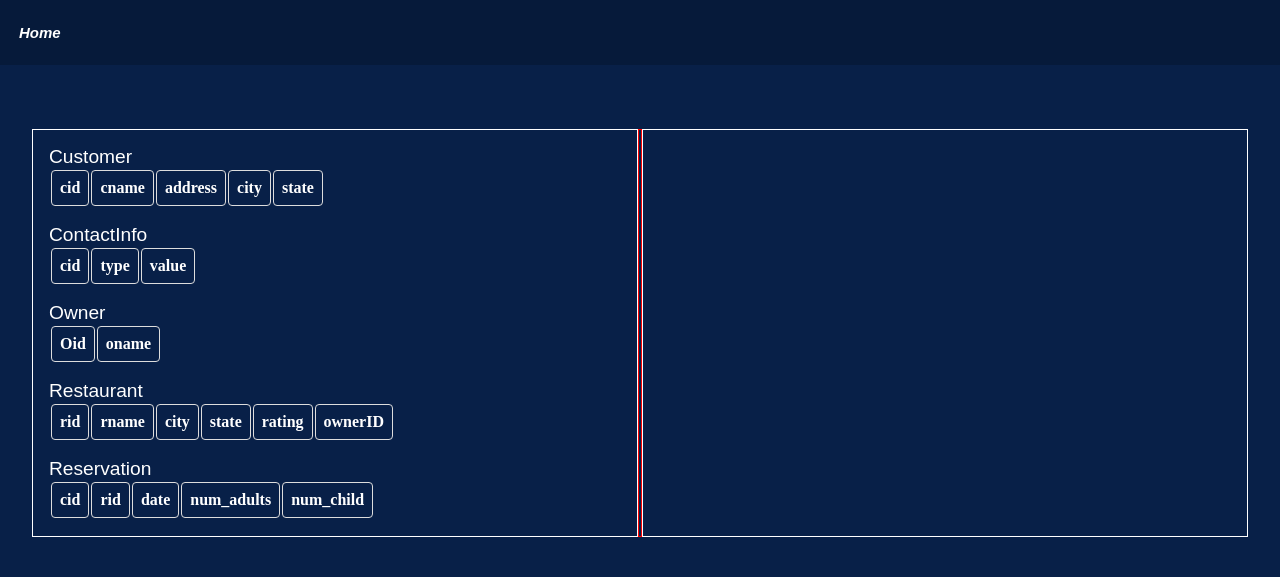
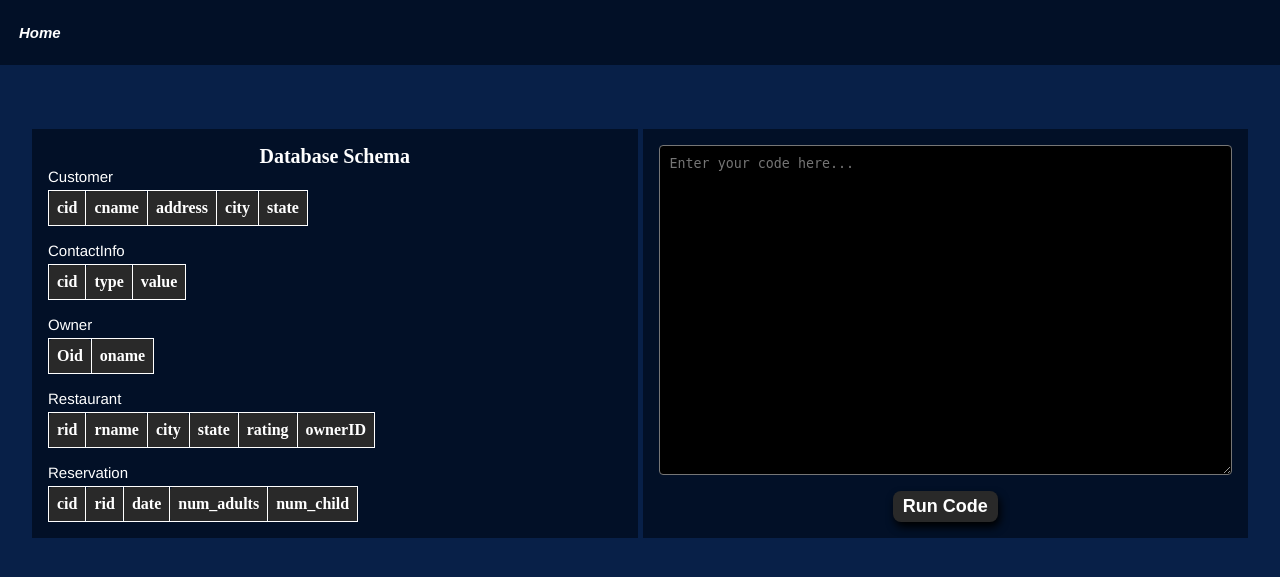
Before and after one commit to AuricFox/Skylar, a Flask app: page / in a window 1280 px wide. Shown: the top 577 px of the page. Run offline with Flask 3, Linux system fonts and the light colour scheme; lists and menus that the app fills with data are empty; parts of the project's set-up code (start-up, migrations or seed data) failed here and were passed over; some libraries are stand-ins or nearby versions.

Commit message:
Setting up code editor

```diff
--- a/static/css/base.css
+++ b/static/css/base.css
@@ -43,7 +43,7 @@ body {
 #nav-bar {
     padding: 10px 0px 10px 5px;
     margin-bottom: 1rem;
-    background-color: rgba(0, 0, 0, 0.2);
+    background-color: #021027;
     display: flex;
     flex-direction: row;
 }
@@ -116,8 +116,8 @@ body {
 }
 
 #schema, #terminal {
+    background-color: #021027;
     padding: 1rem;
-    border: 1px solid white;
     width: 50%;
 }
 
@@ -125,13 +125,26 @@ body {
     width: 5px;
     height: 100;
     cursor: ew-resize;
-    border: 1px solid red;
 }
 
+.title {
+    color: #FFFFFF;
+    font-size: 20px;
+    font-weight: bold;
+    text-align: center;
+}
+
+/* ========== Table ========== */
+
 .table-name {
-    font-size: larger;
+    font-size: 15px;
     color: #FFFFFF;
-    font-family: fantasy;
+    font-family:'Franklin Gothic Medium', 'Arial Narrow', Arial, sans-serif;
+    margin-bottom: 5px;
+}
+
+table {
+    border-collapse: collapse;
 }
 
 table:not(:last-child) {
@@ -141,7 +154,48 @@ table:not(:last-child) {
 th {
     color:#FFFFFF;
     text-align: left;
-    border: 1px solid #ddd;
     border-radius: 4px;
+    border: 1px solid #FFFFFF;
     padding: 8px;
+    background-color: #292929;
 }
+
+/* ========== Terminal ========== */
+
+form {
+    display: flex;
+    flex-direction: column;
+    align-items: center;
+    height: 100%;
+}
+
+textarea {
+    padding: 10px;
+    background-color: #000000;
+    border-radius: 4px;
+    height: 90%;
+    min-height: 10%;
+    min-width: 100%;
+    max-width: 100%;
+    color:#FFFFFF;
+}
+
+button {
+    box-shadow: 2px 5px 8px #000;
+    margin-top: 1rem;
+    padding: 5px 10px;
+    width: fit-content;
+    background-color: #292929;
+    border-radius: 8px;
+    border: none;
+    color: #FFFFFF;
+    font-size: large;
+    font-weight: bold;
+}
+
+button:hover {
+    transition: background-color 0.3s ease-in-out;
+    cursor: pointer;
+    background-color: #FFFFFF;
+    color: #000;
+}
--- a/templates/base.html
+++ b/templates/base.html
@@ -5,10 +5,10 @@
     <meta charset="utf-8">
     <meta name="title" content="">
     <meta name="keywords" content="">
+    <meta name="viewport" content="width=device-width, initial-scale=1.0">
     <title>{% block title %}{% endblock %}</title>
     <link rel="stylesheet" type="text/css" href="{{ url_for('static', filename='css/base.css') }}">
     <script src="https://code.jquery.com/jquery-3.6.4.min.js"></script>
-    <script src="https://code.jquery.com/ui/1.12.1/jquery-ui.js"></script>
     {% block head %}{% endblock %}
 </head>
 
--- a/templates/home.html
+++ b/templates/home.html
@@ -7,7 +7,7 @@
 
 <div  class="section">
     <div id="schema">
-        <!-- Place DB Schema Here-->
+        <div class="title">Database Schema</div>
         {% for table, columns in data.items() %}
             <div class="table-name">
                 {{ table }}
@@ -27,8 +27,10 @@
     <div id="divider"></div>
 
     <div id="terminal">
-        <!-- Place Form Input Here-->
-
+        <form action="#" method="post">
+            <textarea name="code" id="code" placeholder="Enter your code here..."></textarea>
+            <button type="submit">Run Code</button>
+        </form>
     </div>
 </div>
 
```
Also changed, not shown: static/js/base.js (line endings or trailing spaces).
